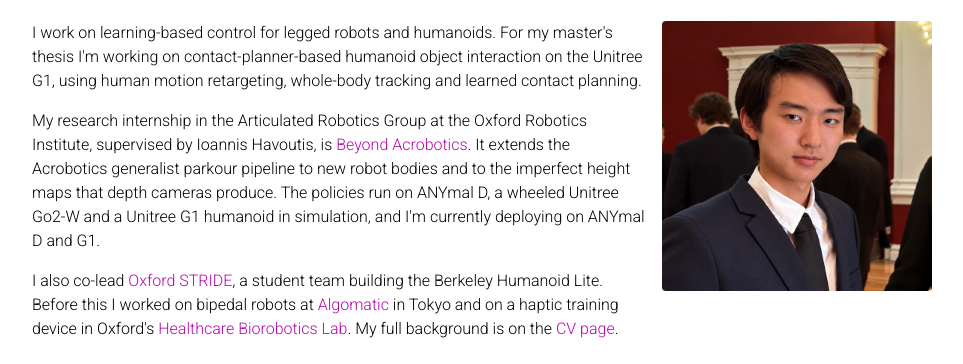
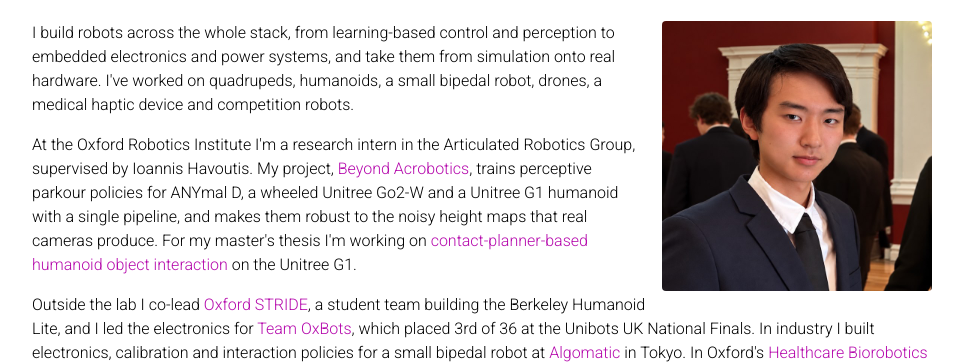
Before and after one commit to kodai-san/kodai-san.github.io, a plain HTML site: page index.html in a window 1280 px wide. Shown: the part 188-552 px from the top of the page, without its empty margins (158-1121 px from the left). Drawn offline with Linux system fonts and the light colour scheme.

Commit message:
Broaden About introduction for general robotics roles
Co-Authored-By: Claude Opus 5.5 <noreply@anthropic.com>

```diff
--- a/index.html
+++ b/index.html
@@ -4,7 +4,7 @@
   <meta charset="utf-8">
   <meta name="viewport" content="width=device-width, initial-scale=1">
   <title>Kodai Tsutsui</title>
-  <meta name="description" content="Kodai Tsutsui: learning-based control for legged robots.">
+  <meta name="description" content="Kodai Tsutsui: robotics across learning-based control, perception and hardware.">
   <link rel="preconnect" href="https://fonts.googleapis.com">
   <link rel="preconnect" href="https://fonts.gstatic.com" crossorigin>
   <link href="https://fonts.googleapis.com/css2?family=Roboto:wght@300;400;500&display=swap" rel="stylesheet">
@@ -32,9 +32,9 @@
 
     <div class="intro">
       <img class="profile" src="assets/img/profile.jpg" alt="Kodai Tsutsui" width="720" height="720">
-      <p>I work on learning-based control for legged robots and humanoids. For my master's thesis I'm working on contact-planner-based humanoid object interaction on the Unitree G1, using human motion retargeting, whole-body tracking and learned contact planning.</p>
-      <p>My research internship in the Articulated Robotics Group at the Oxford Robotics Institute, supervised by Ioannis Havoutis, is <a href="projects/beyond-acrobotics.html">Beyond Acrobotics</a>. It extends the Acrobotics generalist parkour pipeline to new robot bodies and to the imperfect height maps that depth cameras produce. The policies run on ANYmal D, a wheeled Unitree Go2-W and a Unitree G1 humanoid in simulation, and I'm currently deploying on ANYmal D and G1.</p>
-      <p>I also co-lead <a href="cv.html#stride">Oxford STRIDE</a>, a student team building the Berkeley Humanoid Lite. Before this I worked on bipedal robots at <a href="cv.html#algomatic">Algomatic</a> in Tokyo and on a haptic training device in Oxford's <a href="cv.html#biorobotics">Healthcare Biorobotics Lab</a>. My full background is on the <a href="cv.html">CV page</a>.</p>
+      <p>I build robots across the whole stack, from learning-based control and perception to embedded electronics and power systems, and take them from simulation onto real hardware. I've worked on quadrupeds, humanoids, a small bipedal robot, drones, a medical haptic device and competition robots.</p>
+      <p>At the Oxford Robotics Institute I'm a research intern in the Articulated Robotics Group, supervised by Ioannis Havoutis. My project, <a href="projects/beyond-acrobotics.html">Beyond Acrobotics</a>, trains perceptive parkour policies for ANYmal D, a wheeled Unitree Go2-W and a Unitree G1 humanoid with a single pipeline, and makes them robust to the noisy height maps that real cameras produce. For my master's thesis I'm working on <a href="cv.html#masters-thesis">contact-planner-based humanoid object interaction</a> on the Unitree G1.</p>
+      <p>Outside the lab I co-lead <a href="cv.html#stride">Oxford STRIDE</a>, a student team building the Berkeley Humanoid Lite, and I led the electronics for <a href="cv.html#oxbots">Team OxBots</a>, which placed 3rd of 36 at the Unibots UK National Finals. In industry I built electronics, calibration and interaction policies for a small bipedal robot at <a href="cv.html#algomatic">Algomatic</a> in Tokyo. In Oxford's <a href="cv.html#biorobotics">Healthcare Biorobotics Lab</a> I developed a haptic intubation trainer with its own motor controller, and I've also worked on <a href="cv.html#bachelors-thesis">MPC control and collision avoidance for drones</a>. My full background is on the <a href="cv.html">CV page</a>.</p>
     </div>
 
     <h2>news</h2>
```
